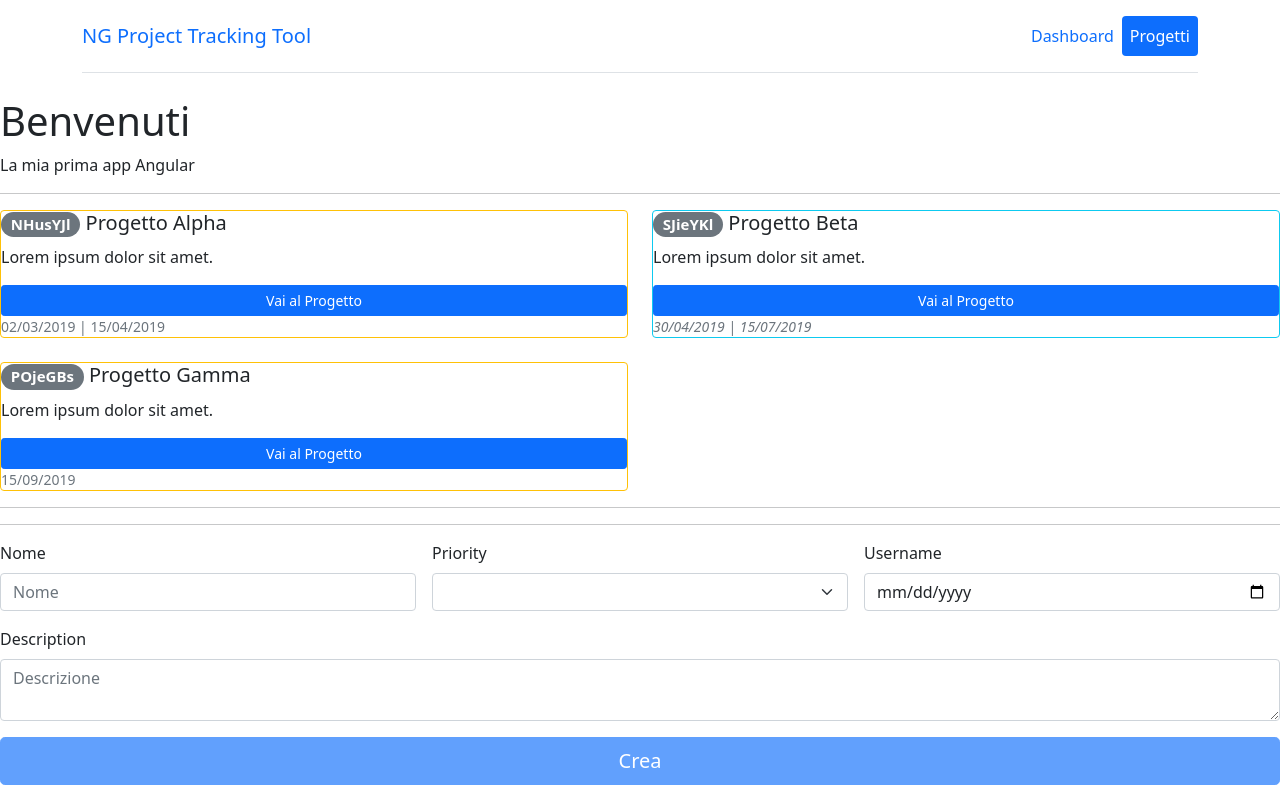
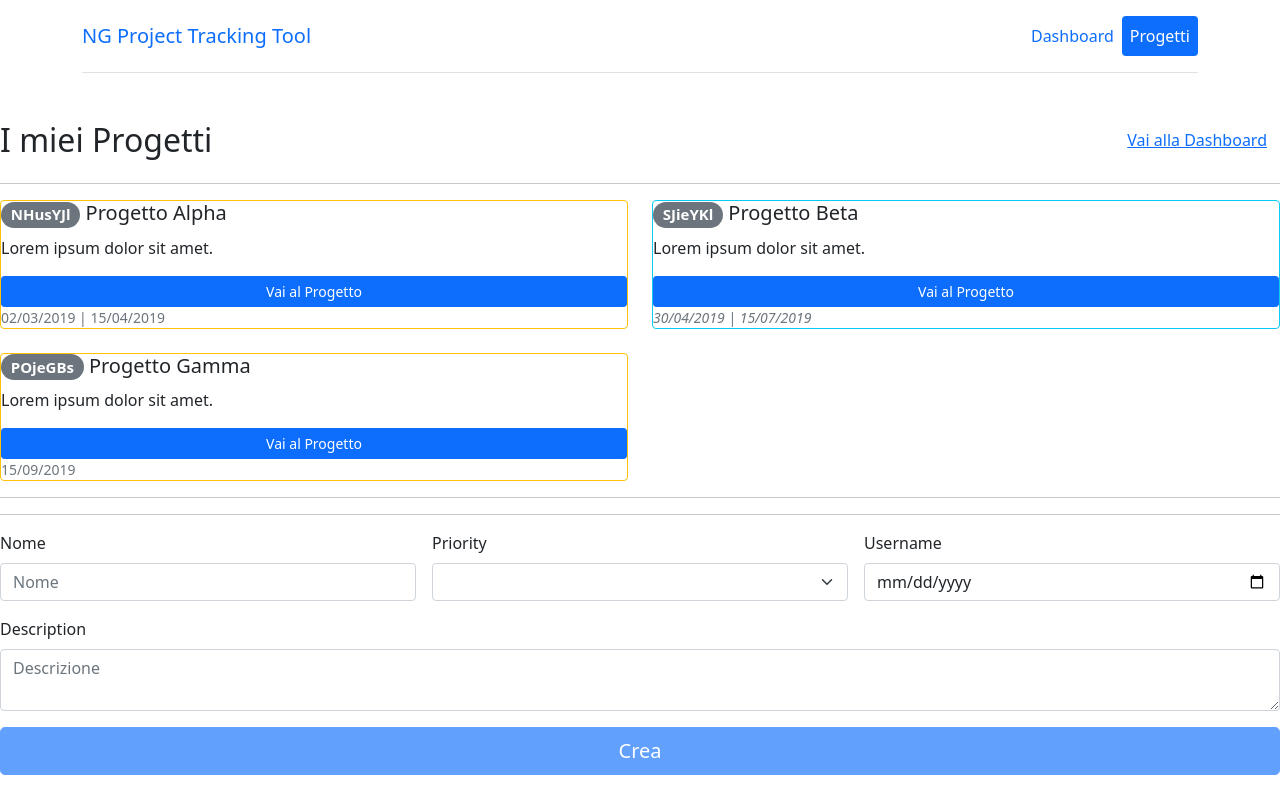
Before and after one commit to Marta-93/NGTask-Develhope, an Angular app in the folder ngprj/: page /projects in a window 1280 px wide. Built offline with nearby package versions, Linux system fonts and the light colour scheme.

Commit message:
add: section-header.component

```diff
--- a/ngprj/src/app/app.component.html
+++ b/ngprj/src/app/app.component.html
@@ -1,7 +1,4 @@
 <ngprj-navbar></ngprj-navbar>
 <div>
-  <h1>Benvenuti</h1>
-  <p>La mia prima app Angular</p>
-  <hr>
   <router-outlet></router-outlet>
 </div>
--- a/ngprj/src/app/app.component.ts
+++ b/ngprj/src/app/app.component.ts
@@ -5,6 +5,5 @@ import { Component } from '@angular/core';
   templateUrl: './app.component.html',
   styleUrls: ['./app.component.css']
 })
-export class AppComponent {
-  title = 'ngprj';
-}
+
+export class AppComponent {}
--- a/ngprj/src/app/app.module.ts
+++ b/ngprj/src/app/app.module.ts
@@ -10,6 +10,7 @@ import { ProjectFormComponent } from './project/project-form/project-form.compon
 import { HomeComponent } from './dashboard/home/home.component';
 import { AppRoutingModule } from './app-routing.module';
 import { NavbarComponent } from './layout/navbar/navbar.component';
+import { SectionHeaderComponent } from './shared/section-header/section-header.component';
 
 @NgModule({
   declarations: [
@@ -19,7 +20,8 @@ import { NavbarComponent } from './layout/navbar/navbar.component';
     ProjectListComponent,
     ProjectFormComponent,
     HomeComponent,
-    NavbarComponent
+    NavbarComponent,
+    SectionHeaderComponent
   ],
   imports: [
     BrowserModule,
--- a/ngprj/src/app/dashboard/home/home.component.html
+++ b/ngprj/src/app/dashboard/home/home.component.html
@@ -1 +1,7 @@
-<p>home works!</p>
+<ngprj-section-header
+  [title]="'Benvenuti su NGPrj'"
+  [button]="{label: 'Vai ai Progetti', link: '/projects'}">
+</ngprj-section-header>
+<hr>
+
+<p>Questa e' la mia prima applicazione Angular</p>
--- a/ngprj/src/app/dashboard/home/home.component.ts
+++ b/ngprj/src/app/dashboard/home/home.component.ts
@@ -6,6 +6,7 @@ import { Component, OnInit } from '@angular/core';
   styleUrls: ['./home.component.css']
 })
 export class HomeComponent implements OnInit {
+  title = "NGPrj";
 
   constructor() { }
 
--- a/ngprj/src/app/project/project-container/project-container.component.html
+++ b/ngprj/src/app/project/project-container/project-container.component.html
@@ -1,7 +1,12 @@
+<ngprj-section-header
+  [title]="'I miei Progetti'"
+  [button]="{label: 'Vai alla Dashboard', link: '/home'}">
+</ngprj-section-header>
+
 <ngprj-project-list [projects]="projects" (selected)="selectProject($event)"></ngprj-project-list>
+<hr>
 
-<hr />
 <ngprj-project-detail [project]="selectedProject"></ngprj-project-detail>
+<hr>
 
-<hr />
 <ngprj-project-form (submitted)="submitProjectForm($event)"></ngprj-project-form>
--- /dev/null
+++ b/ngprj/src/app/shared/section-header/section-header.component.html
@@ -0,0 +1,9 @@
+<div class="row mt-5">
+  <div class="col-8">
+    <h2>{{ title }}</h2>
+  </div>
+  <div class="col text-end">
+    <button class="btn" [ngClass]="_button.type" [routerLink]="_button.link">{{ _button.label }}</button>
+  </div>
+</div>
+<hr>
--- /dev/null
+++ b/ngprj/src/app/shared/section-header/section-header.component.ts
@@ -0,0 +1,28 @@
+import { Component, Input, OnInit } from '@angular/core';
+
+interface Button {
+  label: string;
+  link: string;
+  type: 'btn-link' | 'btn-primary';
+}
+
+@Component({
+  selector: 'ngprj-section-header',
+  templateUrl: './section-header.component.html',
+  styleUrls: ['./section-header.component.css']
+})
+export class SectionHeaderComponent implements OnInit {
+  @Input() title = '';
+
+  _button: Button = { label: '', link: '', type: 'btn-link'};
+
+  @Input() set button(value: Partial<Button>) {
+    this._button = {...this._button, ...value}
+  }
+
+  constructor() { }
+
+  ngOnInit(): void {
+  }
+
+}
```
Also changed, not shown: ngprj/src/app/shared/section-header/section-header.component.css (added).
